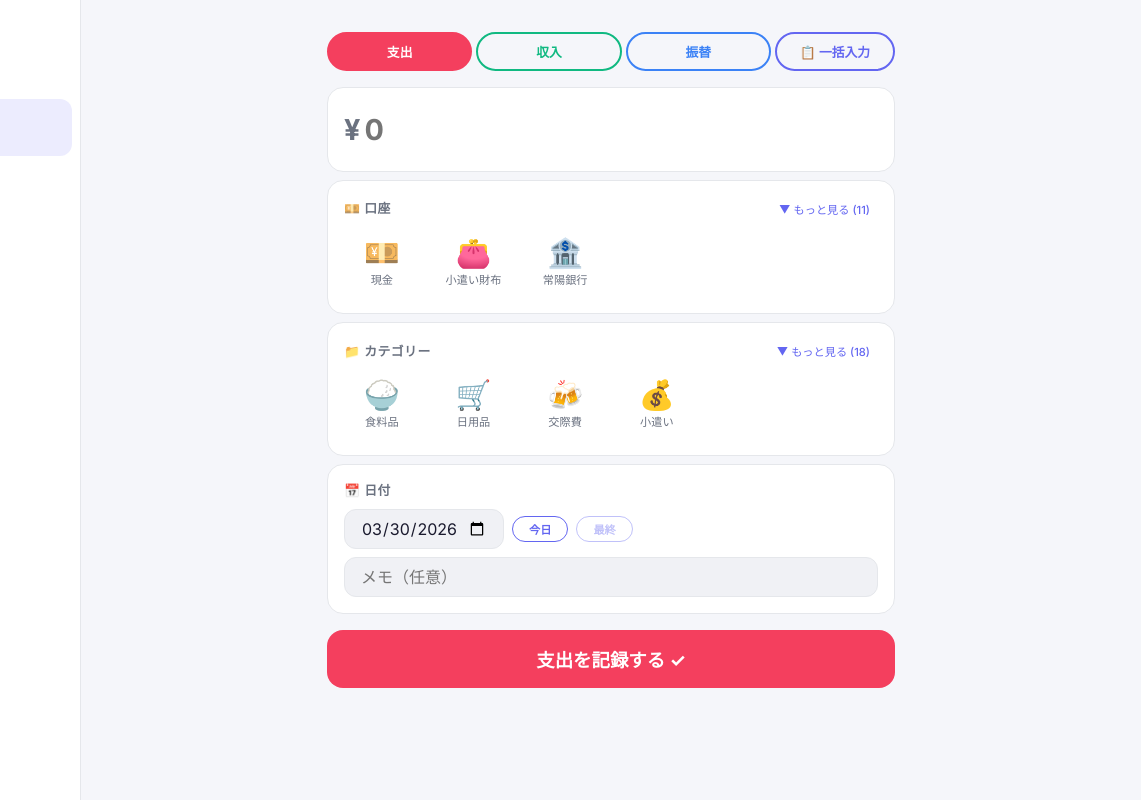
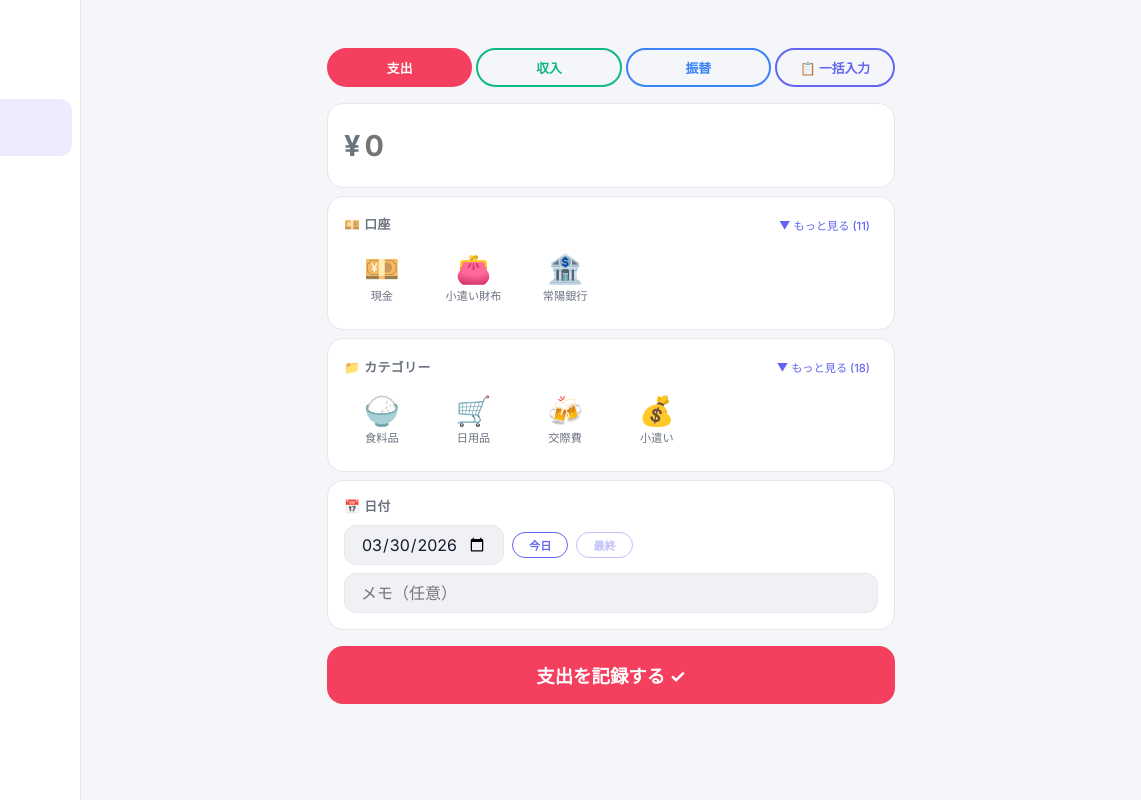
Before and after one commit to oresama5656/Kakeibo_app, a website: page index.html in a window 1280 px wide. Shown: the full height of the page, 139-1280 px from the left. Drawn offline with nearby package versions, Linux system fonts and the light colour scheme.

Commit message:
アーキテクチャ刷新: SPAルーティングの不整合とスクロール問題を完全に解消 (v3.0)

```diff
--- a/css/style.css
+++ b/css/style.css
@@ -259,24 +259,26 @@ textarea:focus {
 .main-content {
   flex: 1;
   position: relative;
-  height: 100dvh;
+  overflow: hidden; /* Container itself shouldn't scroll */
 }
 
 .screen {
   display: none;
   position: absolute;
-  inset: 0;
+  top: 0;
+  left: 0;
+  right: 0;
+  bottom: 0;
   overflow-y: auto;
   overflow-x: hidden;
-  height: 100%;
+  padding: var(--space-md);
   padding-bottom: calc(var(--bottom-tab-height) + 40px);
   -webkit-overflow-scrolling: touch;
-  width: 100%;
+  background: var(--bg-primary);
 }
 
 .screen.active {
   display: block;
-  animation: fadeIn 0.2s ease-out;
 }
 
 @keyframes fadeIn {
--- a/js/app.js
+++ b/js/app.js
@@ -1,5 +1,5 @@
 // ============================================
-// メインアプリケーション (v2.3 - ID 齟齬解消・安定版)
+// メインアプリケーション (v3.0 - 安定ルーティング & スクロール復活)
 // ============================================
 
 import { initStore } from './store.js';
@@ -12,26 +12,21 @@ import { getSettings } from './store.js';
 
 // --- Initialize ---
 async function initializeApp() {
-  console.log('--- Kakeibo App Start ---');
+  console.log('--- Kakeibo App [v3.0] Starting ---');
   try {
     initStore();
-    console.log('Store initialized.');
 
     const settings = getSettings();
     applyTheme(settings.darkMode || 'auto');
-    console.log('Theme applied.');
 
-    // UI rendering is the top priority
-    renderApp();
-    console.log('Initial renderApp() called.');
+    // Setup UI
+    setupNavigation();
 
     // Background auth initialization
     initGoogleBackground();
 
   } catch (err) {
     console.error('CRITICAL: initializeApp failed:', err);
-    const main = document.getElementById('main-content');
-    if (main) main.innerHTML = `<div style="padding:20px; color:red;">エラーが発生しました。リロードしてください。<br>${err.message}</div>`;
   }
 }
 
@@ -40,109 +35,99 @@ async function initGoogleBackground() {
     let retryCount = 0;
     const checkGoogle = async () => {
       if (window.google && window.gapi) {
-        console.log('Google SDKs found. Initializing...');
         await auth.initGoogleAuth();
-        // If we are on settings screen, re-render to show login button
-        if (localStorage.getItem('kakeibo_current_screen') === 'settings') {
-          const main = document.getElementById('main-content');
-          if (main) renderSettings(main);
+        const current = localStorage.getItem('kakeibo_current_screen');
+        if (current === 'settings') {
+          const container = document.getElementById('screen-settings');
+          if (container) renderSettings(container);
         }
       } else if (retryCount < 10) {
         retryCount++;
         setTimeout(checkGoogle, 2000);
-      } else {
-        console.warn('Google SDK timeout.');
       }
     };
     checkGoogle();
   } catch (err) {
-    console.warn('Silent auth failure:', err);
+    console.warn('Google Auth silent failure:', err);
   }
 }
 
-document.addEventListener('DOMContentLoaded', () => {
-  initializeApp();
-});
-
-function renderApp() {
-  const main = document.getElementById('main-content');
+function setupNavigation() {
   const sidebar = document.getElementById('sidebar');
   const bottomTab = document.getElementById('bottom-tab');
+  const screens = {
+    input: document.getElementById('screen-input'),
+    dashboard: document.getElementById('screen-dashboard'),
+    history: document.getElementById('screen-history'),
+    settings: document.getElementById('screen-settings')
+  };
 
-  if (!main) {
-    console.error('Main content element missing.');
-    return;
-  }
-
-  const routes = {
+  const renderFunctions = {
+    input: renderInput,
     dashboard: renderDashboard,
-    input: renderInput,
     history: renderHistory,
     settings: renderSettings
   };
 
   const navButtons = document.querySelectorAll('[data-screen]');
 
-  function navigate(screen) {
-    console.log('Navigate requested:', screen);
+  function navigate(screenName) {
+    console.log('Navigating to:', screenName);
 
-    // Safety check for Analysis (not implemented yet)
-    if (screen === 'analysis') {
+    // Fallback for missing or unimplemented screens
+    if (screenName === 'analysis') {
       window.showToast?.('分析画面は準備中です', 'info');
-      screen = 'dashboard';
+      screenName = 'dashboard';
     }
 
-    main.innerHTML = '';
-
-    try {
-      if (routes[screen]) {
-        routes[screen](main);
-      } else {
-        console.warn('Route not found:', screen, 'falling back to dashboard');
-        routes.dashboard(main);
-        screen = 'dashboard';
+    // Toggle screen visibility
+    Object.keys(screens).forEach(key => {
+      if (screens[key]) {
+        if (key === screenName) {
+          screens[key].style.display = 'block';
+          screens[key].classList.add('active');
+          // Perform full render into the specific container
+          if (renderFunctions[key]) {
+            renderFunctions[key](screens[key]);
+          }
+        } else {
+          screens[key].style.display = 'none';
+          screens[key].classList.remove('active');
+        }
       }
-    } catch (err) {
-      console.error(`Error rendering screen [${screen}]:`, err);
-      main.innerHTML = `<div style="padding:20px;"><h3>⚠️ エラー</h3><pre>${err.message}</pre></div>`;
-    }
-
-    // Update nav active state (for both sidebar and bottom-tab)
-    navButtons.forEach(btn => {
-      btn.classList.toggle('active', btn.dataset.screen === screen);
     });
 
-    // Save current screen
-    localStorage.setItem('kakeibo_current_screen', screen);
+    // Update button states
+    navButtons.forEach(btn => {
+      btn.classList.toggle('active', btn.dataset.screen === screenName);
+    });
+
+    localStorage.setItem('kakeibo_current_screen', screenName);
   }
 
-  // Handle navigation clicks
   const handleNavClick = (e) => {
     const btn = e.target.closest('[data-screen]');
-    if (btn) {
-      navigate(btn.dataset.screen);
-    }
+    if (btn) navigate(btn.dataset.screen);
   };
 
   if (sidebar) sidebar.onclick = handleNavClick;
   if (bottomTab) bottomTab.onclick = handleNavClick;
 
-  // Initial render (last screen or dashboard)
+  // Initial screen
   const lastScreen = localStorage.getItem('kakeibo_current_screen') || 'input';
   navigate(lastScreen);
 }
 
+document.addEventListener('DOMContentLoaded', initializeApp);
+
 // Global Toast
 window.showToast = (message, type = 'success') => {
   const toast = document.createElement('div');
-  toast.className = `toast ${type}`;
+  toast.className = `toast ${type} show`;
   toast.textContent = message;
   document.body.appendChild(toast);
   setTimeout(() => {
-    toast.classList.add('show');
-    setTimeout(() => {
-      toast.classList.remove('show');
-      setTimeout(() => toast.remove(), 300);
-    }, 3000);
-  }, 10);
+    toast.classList.remove('show');
+    setTimeout(() => toast.remove(), 300);
+  }, 3000);
 };
```
